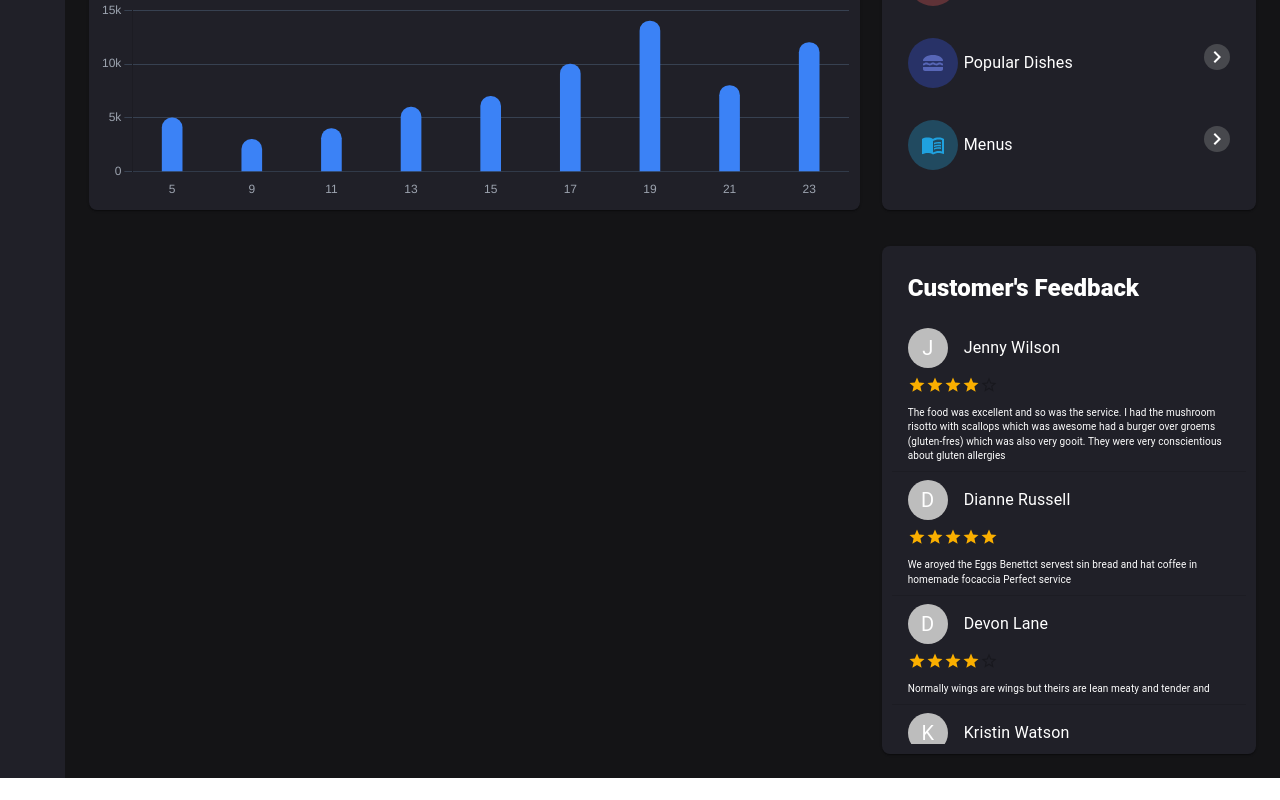
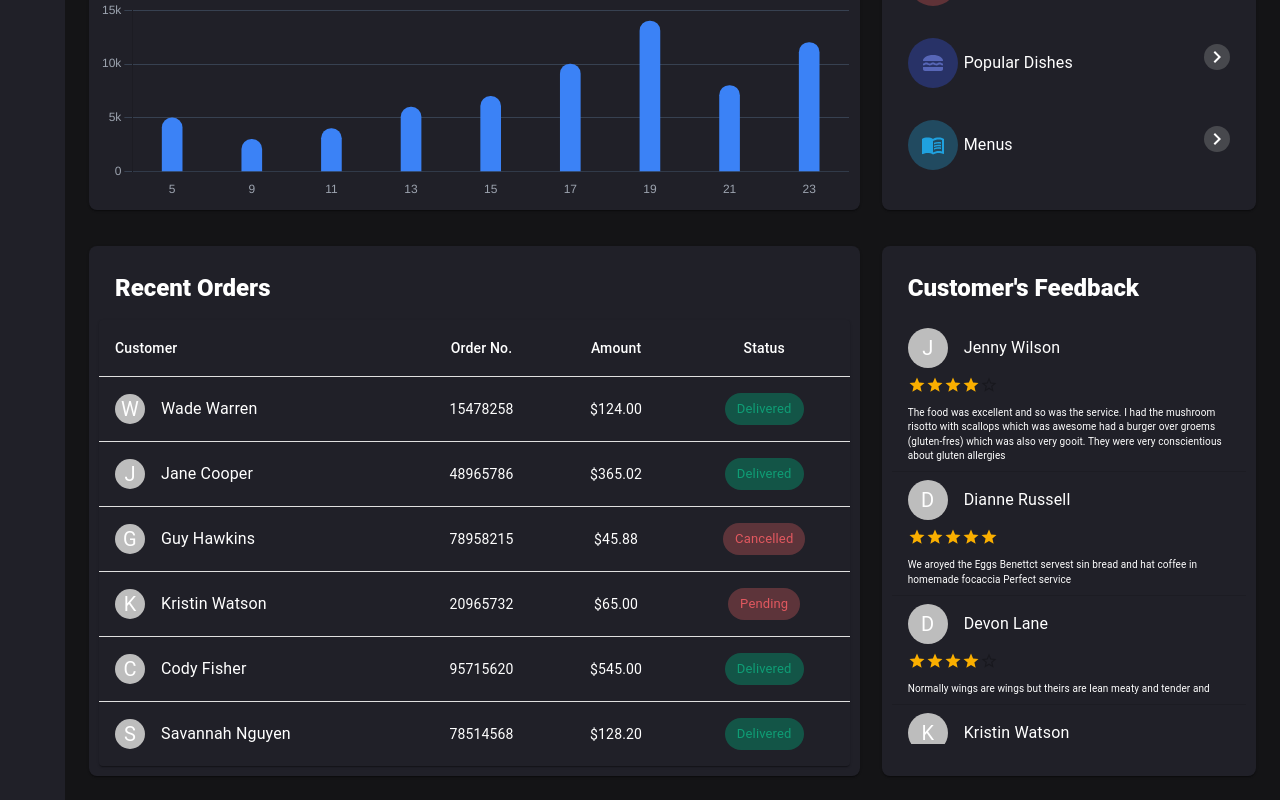
Before and after one commit to reshel3129/react-dashboard, a React (Create React App) app: page / in a window 1280 px wide. Shown: the part 388-1188 px from the top of the page. Before the commit the page ends 1166 px from the top, so only its background shows below. Built offline with nearby package versions, Linux system fonts and the light colour scheme.

Commit message:
table update

```diff
--- a/src/Dashboard.jsx
+++ b/src/Dashboard.jsx
@@ -69,7 +69,7 @@ export default function Dashboard() {
                     <GoToList />
                 </Grid>
                 <Grid item container xs={12} sm={8}>
-                    {/* <RecentOrders /> */}
+                    <RecentOrders />
 
                 </Grid>
                 <Grid item container xs={12} sm={4} md={4}>
--- a/src/components/RecentOrders.jsx
+++ b/src/components/RecentOrders.jsx
@@ -29,7 +29,9 @@ export default function RecentOrders() {
       <CardHeader title={<Typography sx={{ fontWeight: "800" }} component="div" variant="h5">
         Recent Orders        </Typography>} />
 
-      <TableContainer>
+      <TableContainer component={Paper} sx={{
+        backgroundColor: "#202028", overflowX: "auto"
+      }}>
         <Table aria-label="simple table" >
           <TableHead >
             <TableRow >
```
